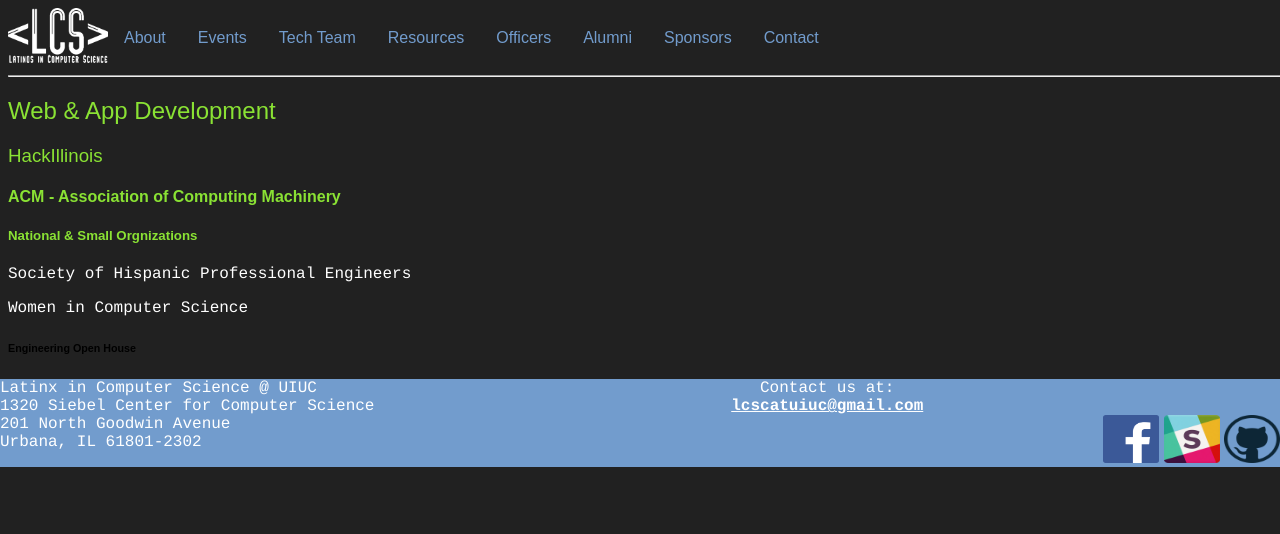
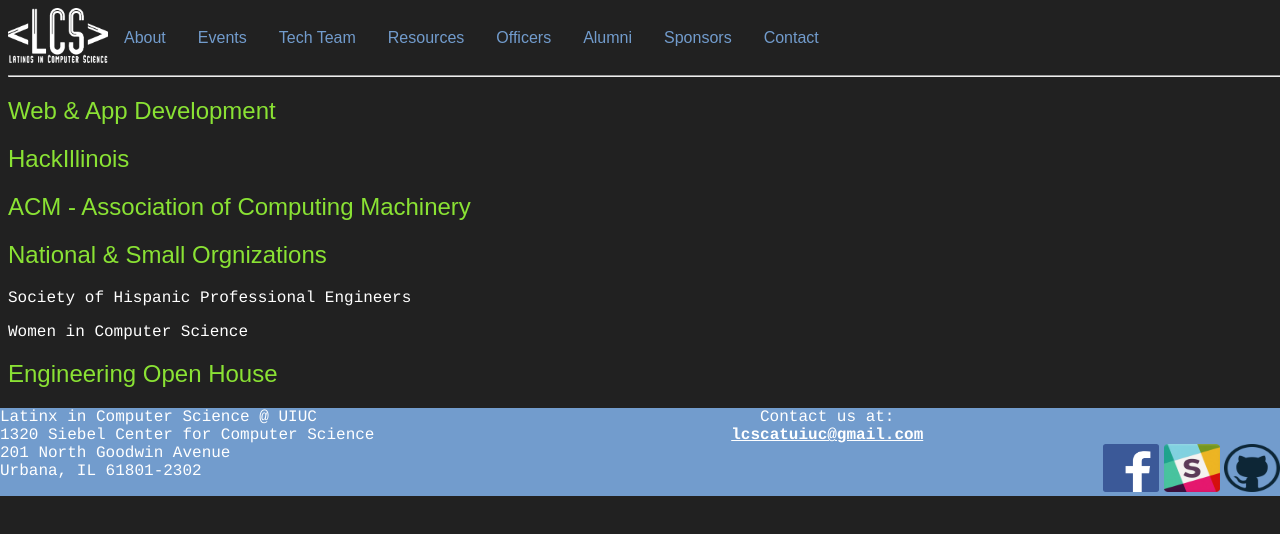
Before and after one commit to EriqLu/LxCS-Website, a website: page techteam/index.html in a window 1280 px wide. Drawn offline with Linux system fonts and the light colour scheme.

Commit message:
new adjustments again

```diff
--- a/techteam/index.html
+++ b/techteam/index.html
@@ -49,15 +49,15 @@
 		<div id="wrapper">
 			<h2> Web & App Development</h2>
 
-			<h3> HackIllinois </h3>
+			<h2> HackIllinois </h2>
 
-			<h4> ACM - Association of Computing Machinery </h4>
+			<h2> ACM - Association of Computing Machinery </h2>
 
-			<h5> National & Small Orgnizations </h5>
+			<h2> National & Small Orgnizations </h2>
 				<p> Society of Hispanic Professional Engineers </p>
 				<p> Women in Computer Science </p>
 
-			<h6> Engineering Open House </h6>
+			<h2> Engineering Open House </h2>
 
 		</div>
 	</body>
```
Also changed, not shown: alumni/index.html (+1 -2 lines), index.html (+0 -1 lines).
